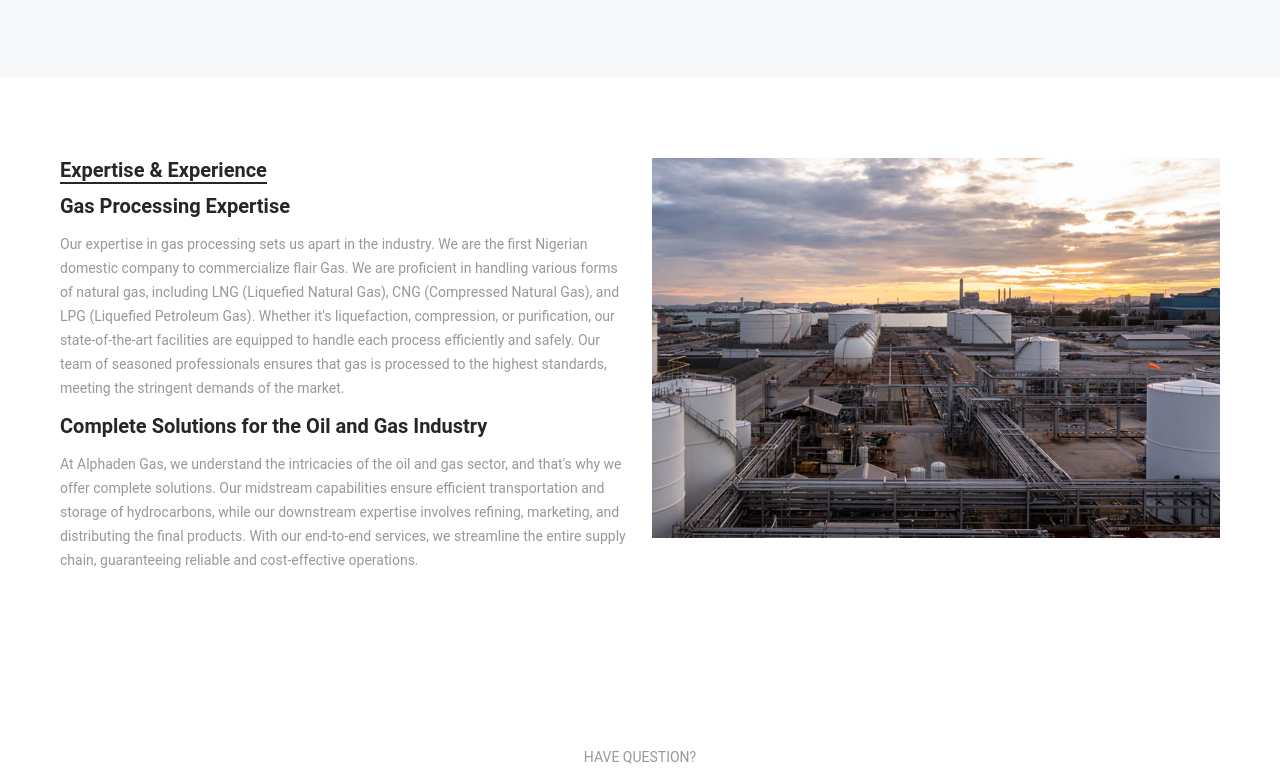
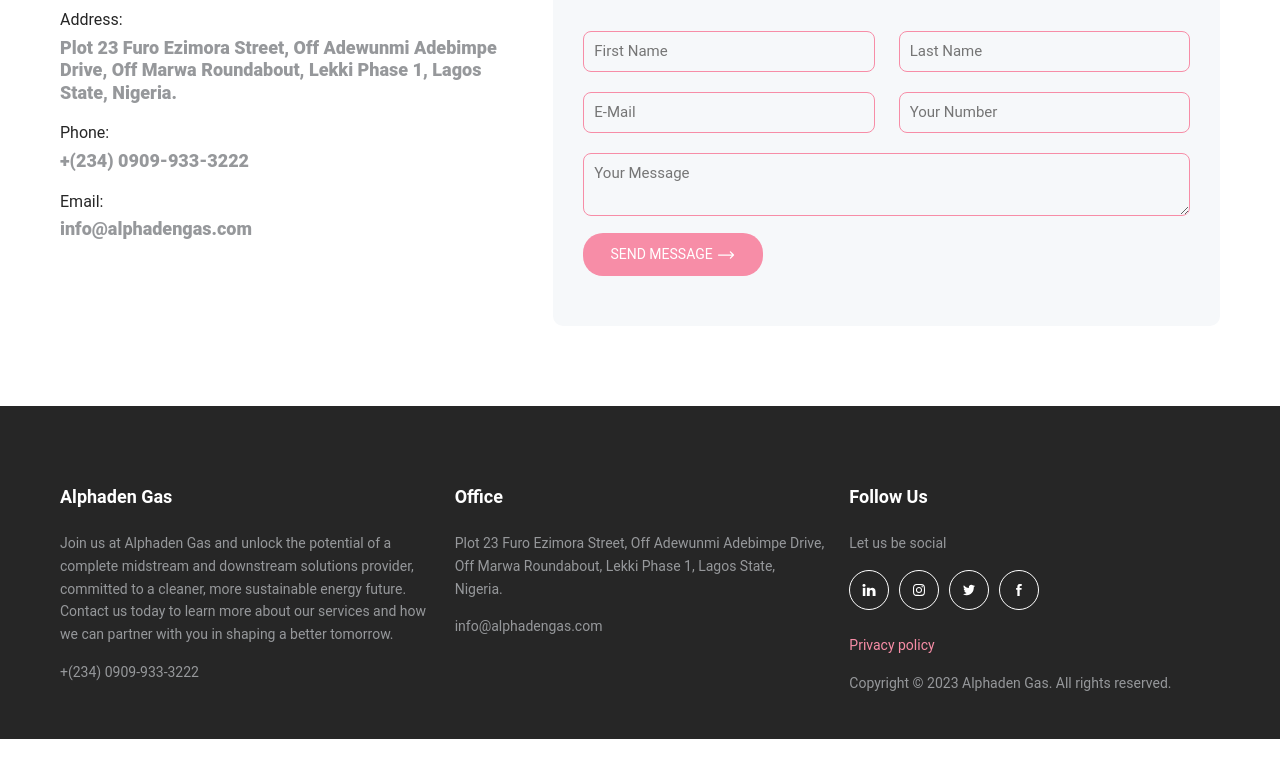
Before and after one commit to Wills-dev/alphaden-e-and-p, a Next.js app: page /projects in a window 1280 px wide. Shown: the part 1170-1939 px from the top of the page. After the commit the page ends 1909 px from the top, so only its background shows below. Built offline with nearby package versions, Linux system fonts and the light colour scheme.

Commit message:
feat: project page

```diff
--- a/app/page.css
+++ b/app/page.css
@@ -186,6 +186,15 @@
   background-size: cover;
   width: 100%;
   height: 380px;
+}
+
+.about-us-main-ctn .about-main-img-3 {
+  background-image: url("/assets/images/pro.jpeg");
+  background-position: center;
+  background-repeat: no-repeat;
+  background-size: cover;
+  width: 100%;
+  height: 300px;
 }
 
 .services-ctn {
--- a/app/projects/page.jsx
+++ b/app/projects/page.jsx
@@ -30,7 +30,7 @@
           </div>
         </div>
       </section>
-      <section className="projects-ctn">
+      {/* <section className="projects-ctn">
         <div className="container">
           <div className="projectCtn">
             <div className="row">
@@ -73,42 +73,32 @@
             </div>
           </div>
         </div>
-      </section>
+      </section> */}
       <section className="container">
         <div className="about-us-main-ctn">
           <div className="row">
             <div className="col-md-6 col-12">
               <div className="about-main-content">
-                <h5>Expertise & Experience</h5>
+                <h5>Project</h5>
 
-                <h6>Gas Processing Expertise</h6>
+                <h6> Obama flow station</h6>
                 <p>
-                  Our expertise in gas processing sets us apart in the industry.
-                  We are the first Nigerian domestic company to commercialize
-                  flair Gas. We are proficient in handling various forms of
-                  natural gas, including LNG (Liquefied Natural Gas), CNG
-                  (Compressed Natural Gas), and LPG (Liquefied Petroleum Gas).
-                  Whether it's liquefaction, compression, or purification, our
-                  state-of-the-art facilities are equipped to handle each
-                  process efficiently and safely. Our team of seasoned
-                  professionals ensures that gas is processed to the highest
-                  standards, meeting the stringent demands of the market.
-                </p>
-                <h6>Complete Solutions for the Oil and Gas Industry</h6>
-                <p>
-                  At Alphaden Gas, we understand the intricacies of the oil and
-                  gas sector, and that's why we offer complete solutions. Our
-                  midstream capabilities ensure efficient transportation and
-                  storage of hydrocarbons, while our downstream expertise
-                  involves refining, marketing, and distributing the final
-                  products. With our end-to-end services, we streamline the
-                  entire supply chain, guaranteeing reliable and cost-effective
-                  operations.
+                  Obama flow station is a crude oil processing facility operated
+                  by Agip and located in Bayelsa State, Nigeria. The facility
+                  comprises of an inlet manifold, separation and storage units.
+                  Currently a large amount of gas produced in the facility is
+                  flared. In a bid to commercialize the produced gas that are
+                  currently partially flared and at the same time meet
+                  regulatory requirements on gas flaring, Alphaden Gas has been
+                  appointed to commercialize the flared gas produced from the
+                  facility. To ensure full commercialization of gas flared at
+                  Obama facility, Alphaden Gas has embarked on the design and
+                  construction of a 20mmscfd LPG and LNG plant.
                 </p>
               </div>
             </div>
             <div className="col-md-6 col-12">
-              <div className="about-main-img-2"></div>
+              <div className="about-main-img-3"></div>
             </div>
           </div>
         </div>
```
Also changed, not shown: public/assets/images/pro.jpeg (added).
